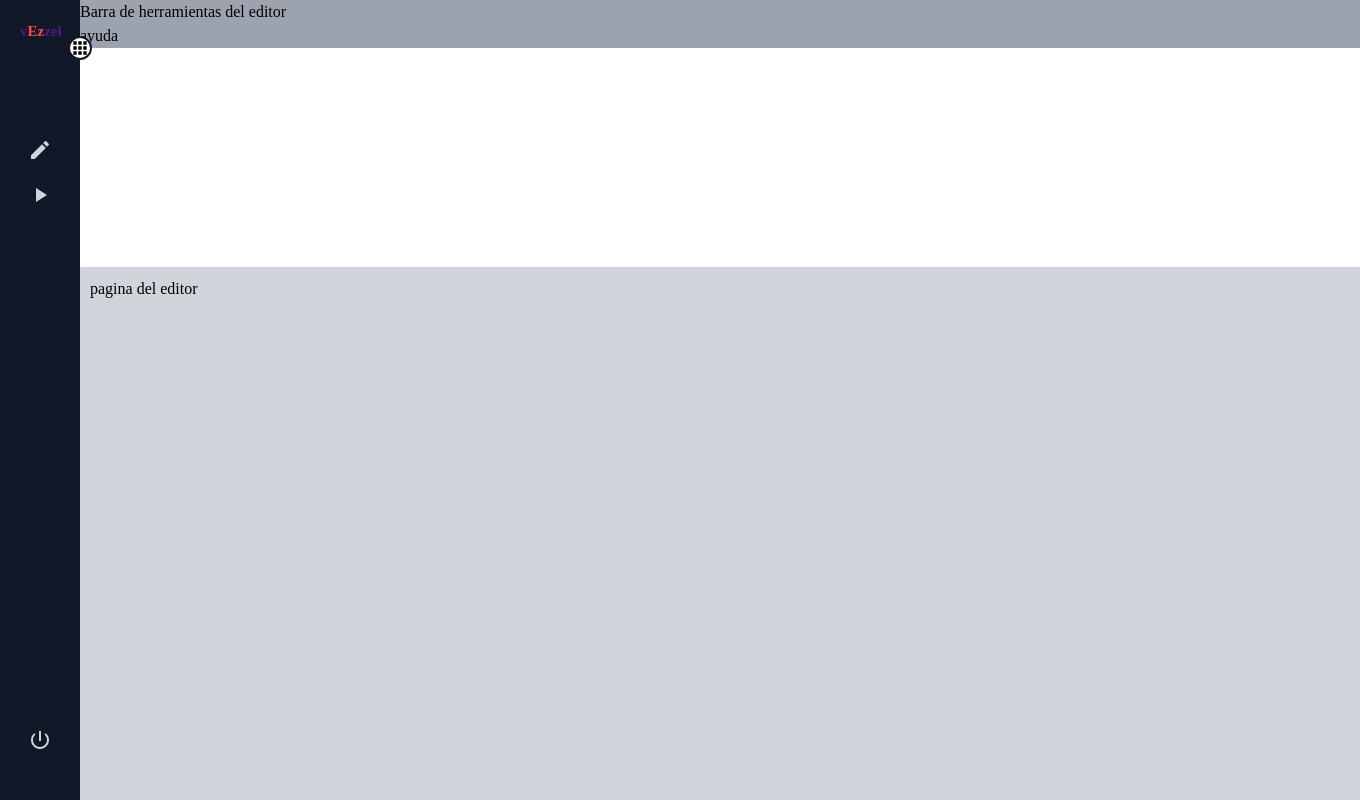
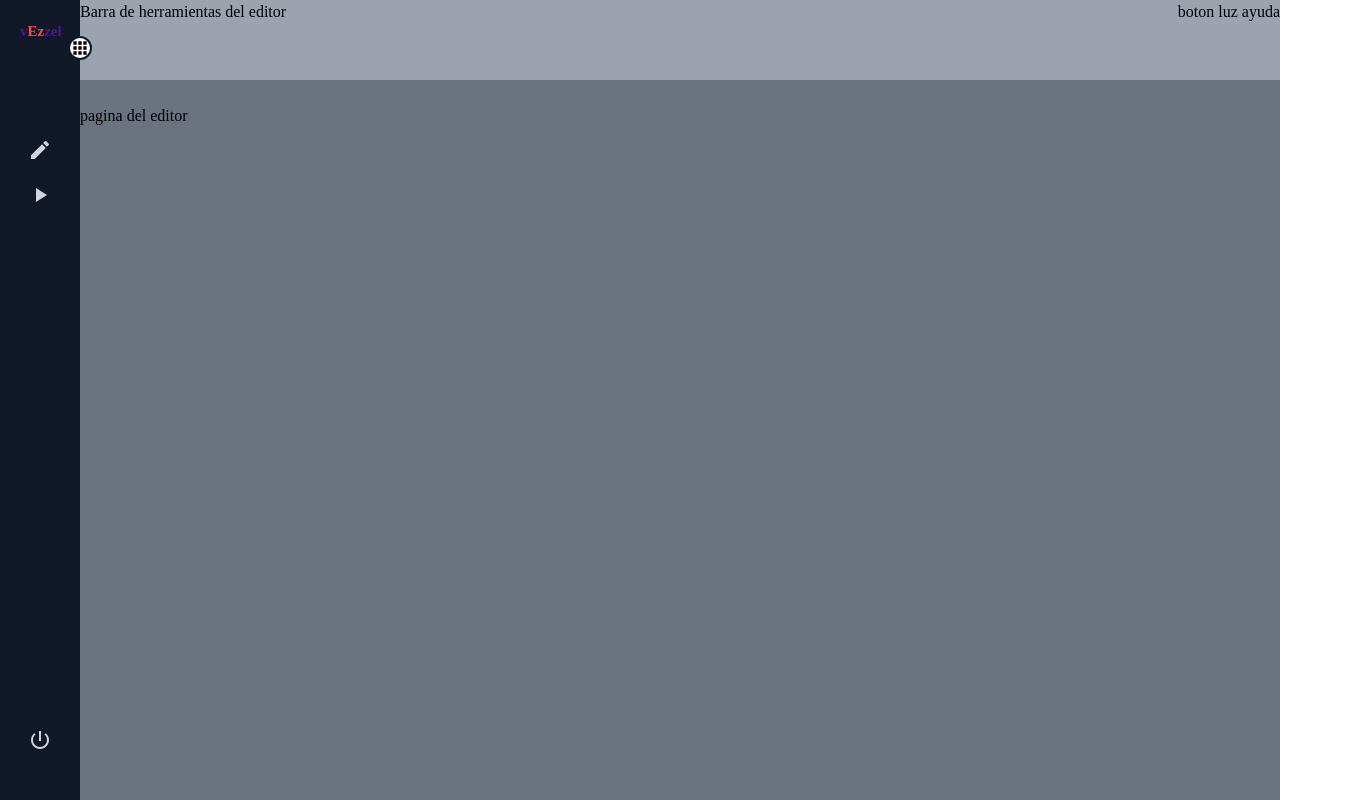
Before and after one commit to vEzzel-devs/source, a React (Vite) app: page /Editor in a window 1280 px wide. Shown: the whole page, 1360 px wide, since content can reach past the window. Built offline with nearby package versions, Linux system fonts and the light colour scheme.

Commit message:
Ajuste de estilo y disenio
-Se arreglo el problema de las vistas donde permitia el scroll.
- Pequenio ajuste en ancho de la sidebar.

```diff
--- a/src/components/Sidebar.jsx
+++ b/src/components/Sidebar.jsx
@@ -32,7 +32,7 @@ function Sidebar() {
   ];
   return (
     <div className="h-screen">
-      <div className={`${isOpen ? "w-[200px]" : "w-[80px]"} duration-[250ms] h-screen p-5 bg-gray-900 relative`}>
+      <div className={`${isOpen ? "w-[170px]" : "w-[80px]"} duration-[250ms] h-screen p-5 bg-gray-900 relative`}>
         <div className="px-4 cursor-pointer" onClick={toggleOpen}>
           <AppsIcon
           className={`absolute z-10 cursor-pointer rounded-full text-lg -right-3 top-9 w-7 border-2 bg-white border-gray-900 ${isOpen && "rotate-45"}`}/>
--- a/src/inicio2/Layout2.jsx
+++ b/src/inicio2/Layout2.jsx
@@ -1,19 +1,16 @@
 import React from "react";
 import Sidebar from '../components/Sidebar';
-import ToolBar from './components/ToolBar';
-import Page from './components/Page';
 
 function Layout2(props) {
   return (
-    <div className="grid grid-rows-3 grid-flow-col content-between ">
-      <div className="row-span-3">
+    <div className="flex flex-nowrap ">
+      <div className="">
         <Sidebar />
       </div>
-      <div className="col-span-2 h-[50px]">
-        <ToolBar tool={props.tool}/>
-      </div>
-      <div className="row-span-2 col-span-2">
-        <Page page={props.page} />
+
+      <div className="w-screen">
+        {props.tool}
+        {props.page}
       </div>
     </div>
   );
--- a/src/inicio2/components/Page.jsx
+++ b/src/inicio2/components/Page.jsx
@@ -2,11 +2,9 @@ import React from "react";
 
 export function Page(props) {
   return (
-    <div className="h-[100%]">
-      <div className={`w-screen h-[100%] p-[10px] bg-gray-300 relative`}>
-        {props.page}
+      <div className={`h-[90%] pt-[24px] bg-gray-500 relative`}>
+        {props.children}
       </div>
-    </div>
   );
 }
 
--- a/src/inicio2/components/ToolBar.jsx
+++ b/src/inicio2/components/ToolBar.jsx
@@ -3,9 +3,10 @@ import React from "react";
 
 export default function ToolBar(props) {
   return (
-      <div className={` bg-gray-400`}>
-        {props.tool}
-        <div className="right-1">
+      <div className="flex flex-row h-[10%] justify-between bg-gray-400">
+        {props.children}
+        <div>
+          boton luz
           ayuda
         </div>
       </div>
--- a/src/inicio2/context/ToolEditor.jsx
+++ b/src/inicio2/context/ToolEditor.jsx
@@ -1,8 +1,14 @@
+import ToolBar from '../components/ToolBar';
+
+
 export default function ToolEditor() {
 
   return (
-    <div>
-      Barra de herramientas del editor
-    </div>
+    <ToolBar>
+      <div>
+        Barra de herramientas del editor
+      </div>
+    </ToolBar>
+
   );
 }
--- a/src/inicio2/context/ToolEjecutar.jsx
+++ b/src/inicio2/context/ToolEjecutar.jsx
@@ -1,8 +1,12 @@
+import ToolBar from '../components/ToolBar';
+
 export default function ToolEjecutar() {
 
   return (
-    <div>
-      Barra de herramientas de ejecutar
-    </div>
+    <ToolBar>
+      <div>
+        Barra de herramientas de Ejecutar
+      </div>
+    </ToolBar>
   );
 }
--- a/src/inicio2/sections/Editor.jsx
+++ b/src/inicio2/sections/Editor.jsx
@@ -1,10 +1,10 @@
-
+import Page from '../components/Page';
 
 export default function Editor() {
 
   return (
-    <div>
+    <Page>
       pagina del editor
-    </div>
+    </Page>
   );
 }
--- a/src/inicio2/sections/Ejecutar.jsx
+++ b/src/inicio2/sections/Ejecutar.jsx
@@ -1,10 +1,10 @@
-
+import Page from '../components/Page';
 
 export default function Ejecutar() {
 
   return (
-    <div>
+    <Page>
       pagina de Ejecutar
-    </div>
+    </Page>
   );
 }
```
